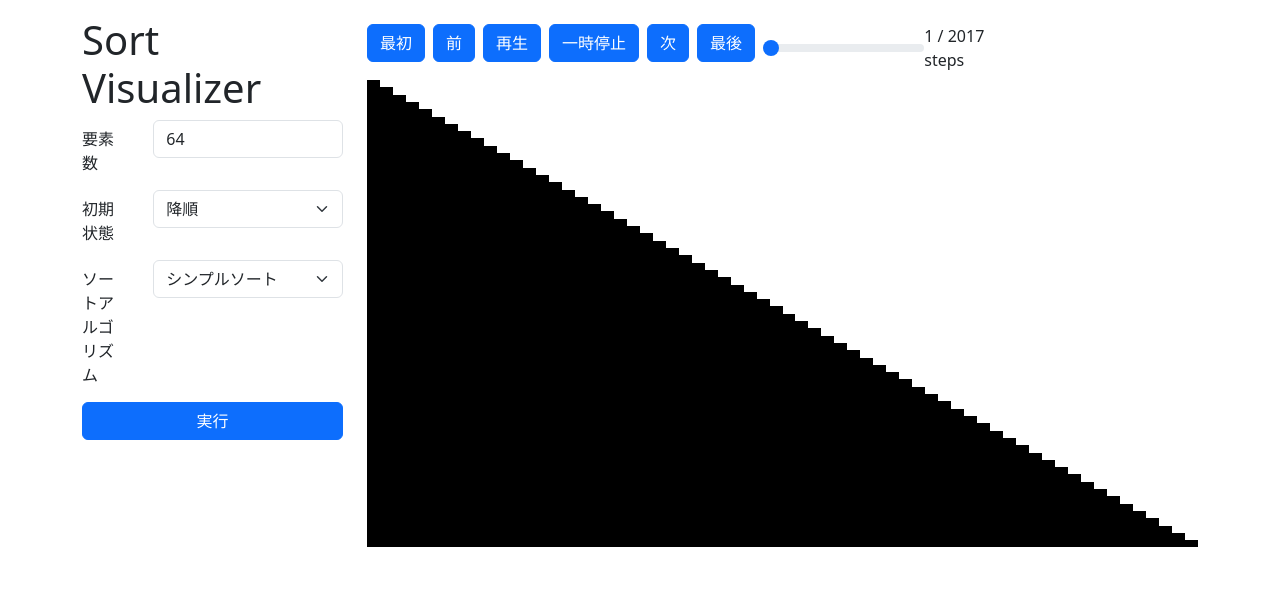
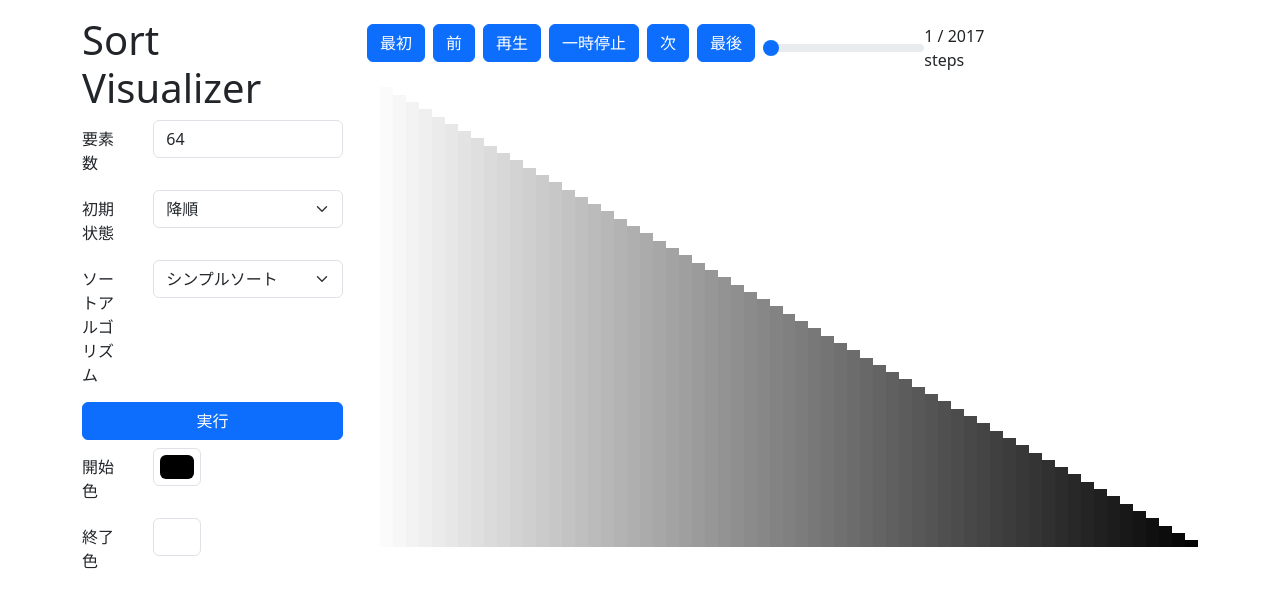
Before and after one commit to hal-shu-sato/algorithm1-2b, a Next.js app: page / in a window 1280 px wide. Both pictures are taken after a click on the button "実行". Shown: the top 608 px of the page. Built offline with nearby package versions, Linux system fonts and the light colour scheme.

Commit message:
add color gradation

```diff
--- a/src/app/main.tsx
+++ b/src/app/main.tsx
@@ -116,6 +116,8 @@ export default function Main() {
   const [size, setSize] = useState<number | null>(64);
   const [initialSort, setInitialSort] = useState<initialSortType>('desc');
   const [sortAlgorithm, setSortAlgorithm] = useState('simple');
+  const [startColor, setStartColor] = useState('#000000');
+  const [endColor, setEndColor] = useState('#ffffff');
 
   const [visualizerState, setVisualizerState] = useState<{
     history: number[][];
@@ -248,6 +250,20 @@ export default function Main() {
           <div className="my-2 d-grid gap-2">
             <Button onClick={visualize}>実行</Button>
           </div>
+          <FormRow label="開始色">
+            <Form.Control
+              type="color"
+              value={startColor}
+              onChange={(event) => setStartColor(event.target.value)}
+            />
+          </FormRow>
+          <FormRow label="終了色">
+            <Form.Control
+              type="color"
+              value={endColor}
+              onChange={(event) => setEndColor(event.target.value)}
+            />
+          </FormRow>
         </Col>
         <Col xs="12" lg="9">
           <Row className="my-2 gx-2">
@@ -321,6 +337,8 @@ export default function Main() {
           <Visualizer
             array={visualizerState.history[historyIndex]}
             size={visualizerState.size}
+            startColor={startColor}
+            endColor={endColor}
           />
         </Col>
       </Row>
--- a/src/app/visualizer.tsx
+++ b/src/app/visualizer.tsx
@@ -2,14 +2,35 @@ import { Ratio } from 'react-bootstrap';
 
 import styles from './page.module.css';
 
+function parseRGBHex(hex: string) {
+  const m = hex.match(/^#([0-9a-f]{2})([0-9a-f]{2})([0-9a-f]{2})$/i);
+  if (!m) return { red: 0, green: 0, blue: 0 };
+  return {
+    red: parseInt(m[1], 16),
+    green: parseInt(m[2], 16),
+    blue: parseInt(m[3], 16),
+  };
+}
+
+function getRGBDec(red: number, green: number, blue: number) {
+  return `rgb(${red},${green},${blue})`;
+}
+
 export default function Visualizer({
   array,
   size,
+  startColor,
+  endColor,
 }: {
   array: number[];
   size: number;
+  startColor: string;
+  endColor: string;
 }) {
   if (size === 0 || !Array.isArray(array)) return null;
+
+  const startColorRGB = parseRGBHex(startColor);
+  const endColorRGB = parseRGBHex(endColor);
 
   return (
     <div className={styles.visualizerContainer}>
@@ -23,6 +44,14 @@ export default function Visualizer({
                 width: `${100 / size}%`,
                 height: `${(100 * value) / size}%`,
                 left: `${(100 * value) / size}%`,
+                backgroundColor: getRGBDec(
+                  startColorRGB.red +
+                    ((endColorRGB.red - startColorRGB.red) * value) / size,
+                  startColorRGB.green +
+                    ((endColorRGB.green - startColorRGB.green) * value) / size,
+                  startColorRGB.blue +
+                    ((endColorRGB.blue - startColorRGB.blue) * value) / size,
+                ),
               }}
             />
           ))}
```
